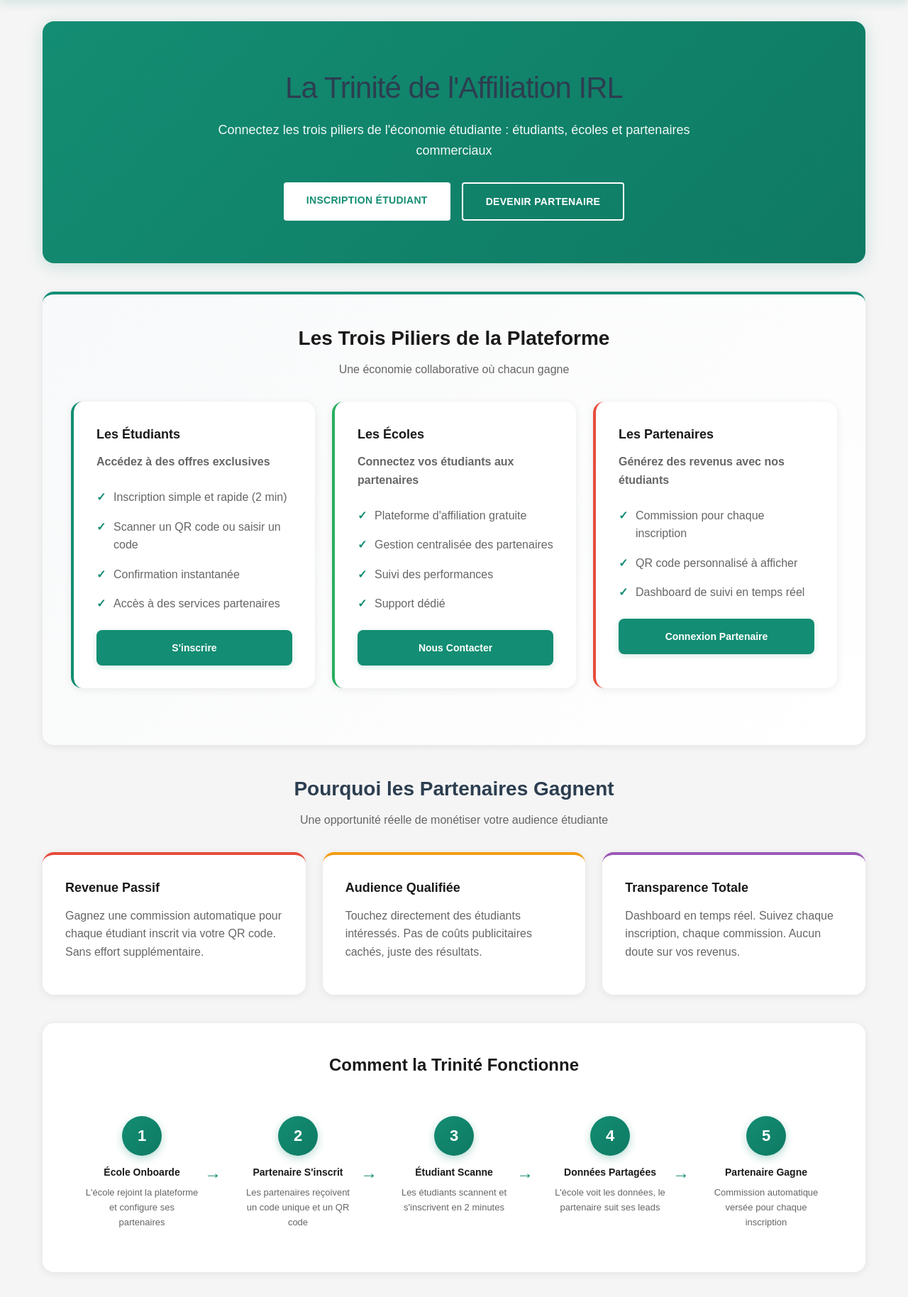
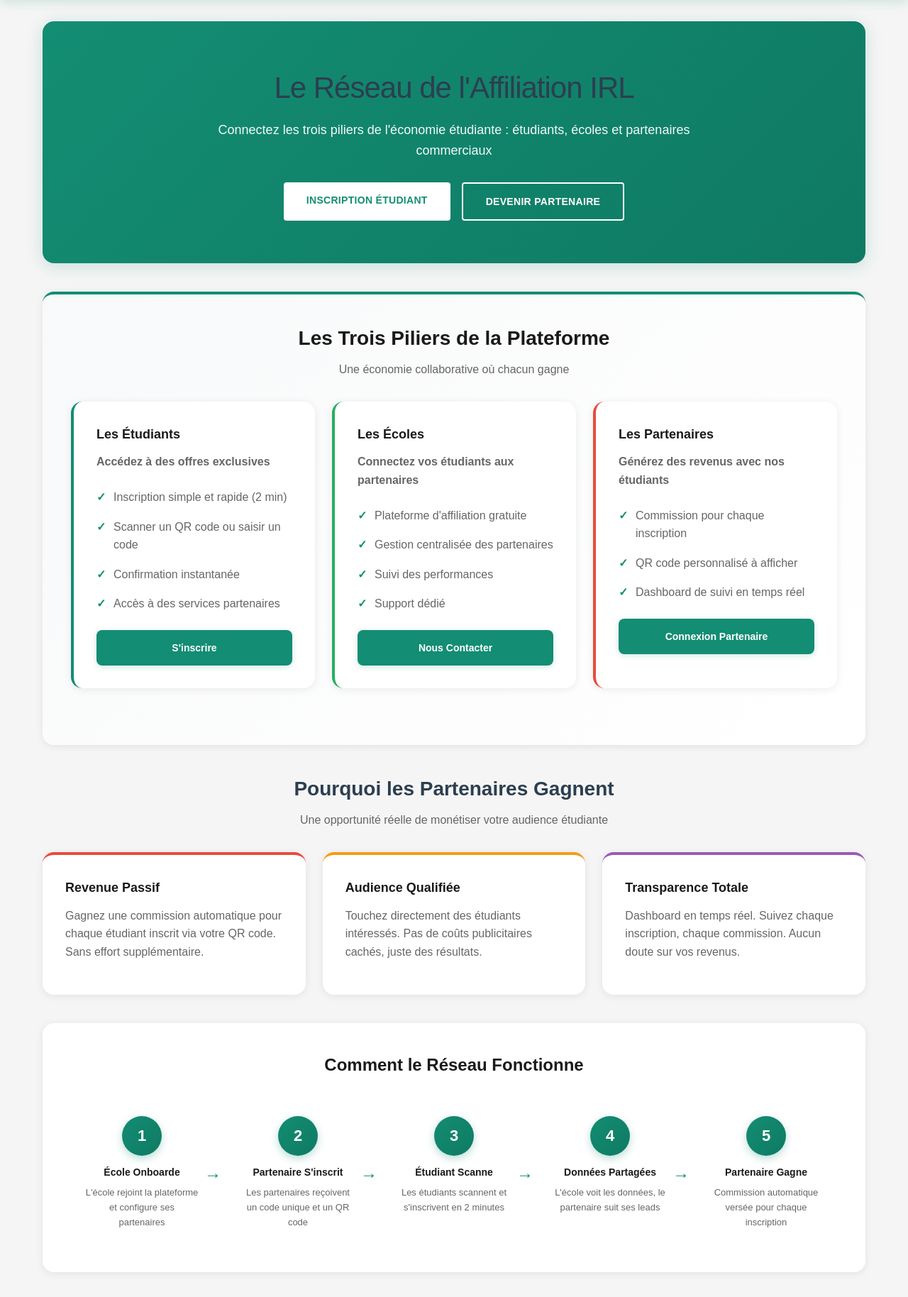
Before and after one commit to yanis-san/partnership, a Django app: page / in a window 1280 px wide. Shown: the part 92-1920 px from the top of the page at 71% size. Run offline with Django 5.2, Linux system fonts and the light colour scheme.

Commit message:
replace trinity

```diff
--- a/students/templates/home.html
+++ b/students/templates/home.html
@@ -266,7 +266,7 @@ IRL{% endblock %} {% block content %}
 
 <!-- Hero Section -->
 <div class="hero-section">
-  <h1>La Trinité de l'Affiliation IRL</h1>
+  <h1>Le Réseau de l'Affiliation IRL</h1>
   <p>
     Connectez les trois piliers de l'économie étudiante : étudiants, écoles et
     partenaires commerciaux
@@ -390,7 +390,7 @@ IRL{% endblock %} {% block content %}
 
 <!-- How It Works Steps -->
 <div class="how-it-works">
-  <h2>Comment la Trinité Fonctionne</h2>
+  <h2>Comment le Réseau Fonctionne</h2>
   <div class="steps-container">
     <div class="step">
       <div class="step-number">1</div>
@@ -493,7 +493,7 @@ IRL{% endblock %} {% block content %}
 
 <!-- CTA Section -->
 <div class="cta-section">
-  <h2>Prêt à Rejoindre la Trinité?</h2>
+  <h2>Prêt à Rejoindre le Réseau?</h2>
   <p>Choisissez votre rôle et commencez dès aujourd'hui</p>
   <div class="hero-buttons">
     <a href="{% url 'student-register' %}" class="btn-hero primary"
```
